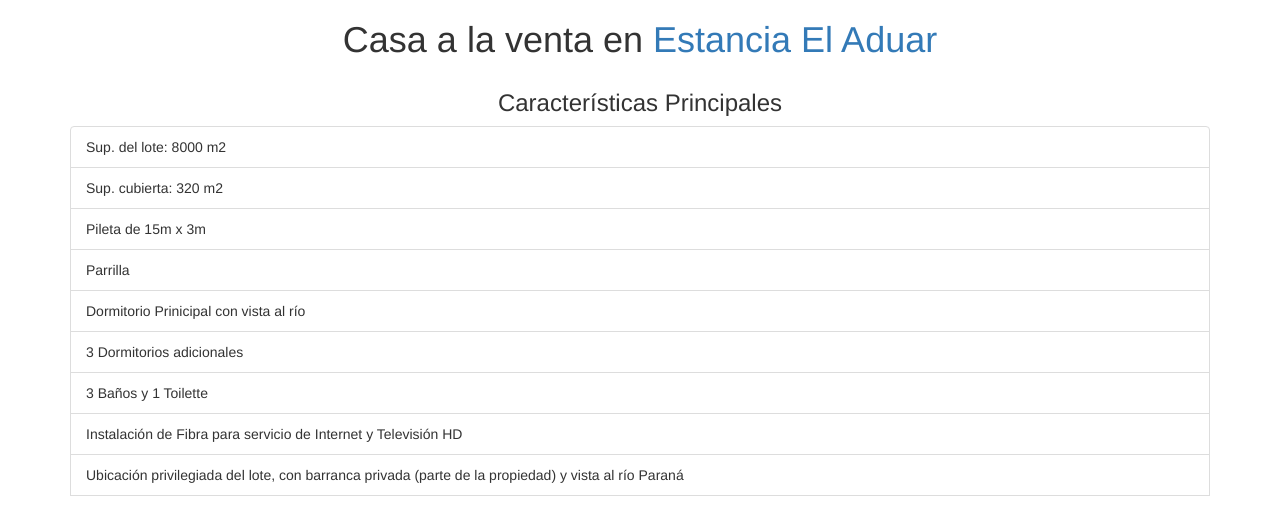
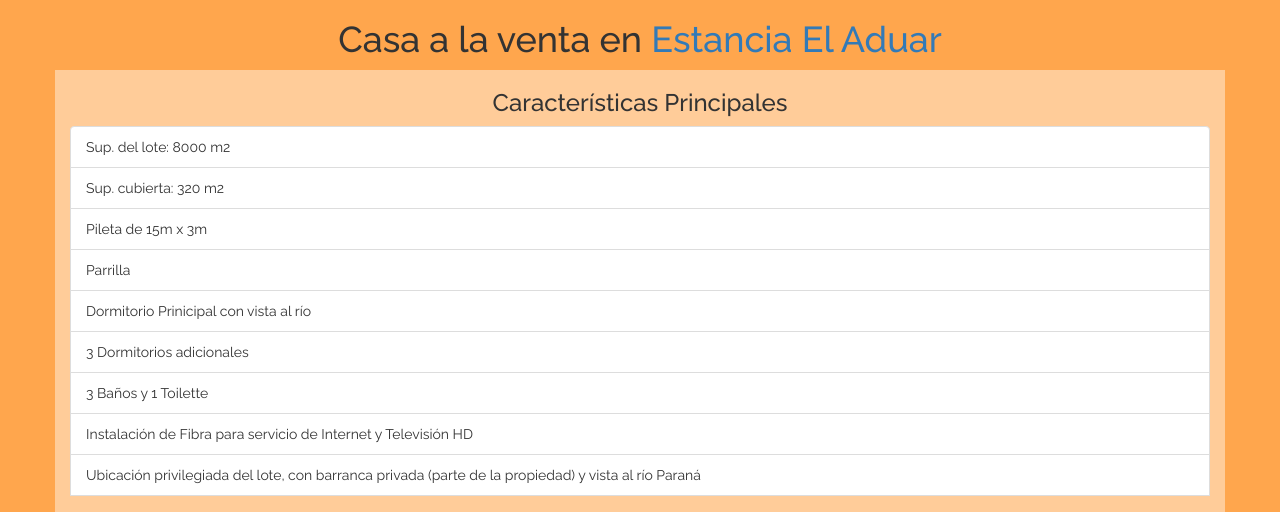
Before and after one commit to CasaEnVentaZarate/CasaEnVentaZarate.github.io, a plain HTML site: page index.html in a window 1280 px wide. Shown: the top 512 px of the page. Drawn offline with nearby package versions, Linux system fonts and the light colour scheme.

Commit message:
Update index.html

```diff
--- a/index.html
+++ b/index.html
@@ -5,7 +5,7 @@
     <meta name="viewport" content="width=device-width, initial-scale=1">
      <!-- Latest compiled and minified CSS -->
 <link rel="stylesheet" href="https://maxcdn.bootstrapcdn.com/bootstrap/3.4.1/css/bootstrap.min.css">
-<link rel="stylesheet" type="text/css" href=Index.css">
+<link rel="stylesheet" type="text/css" href="Index.css">
 <!-- jQuery library -->
 <script src="https://ajax.googleapis.com/ajax/libs/jquery/3.5.1/jquery.min.js"></script>
 <!-- Latest compiled JavaScript -->
```
